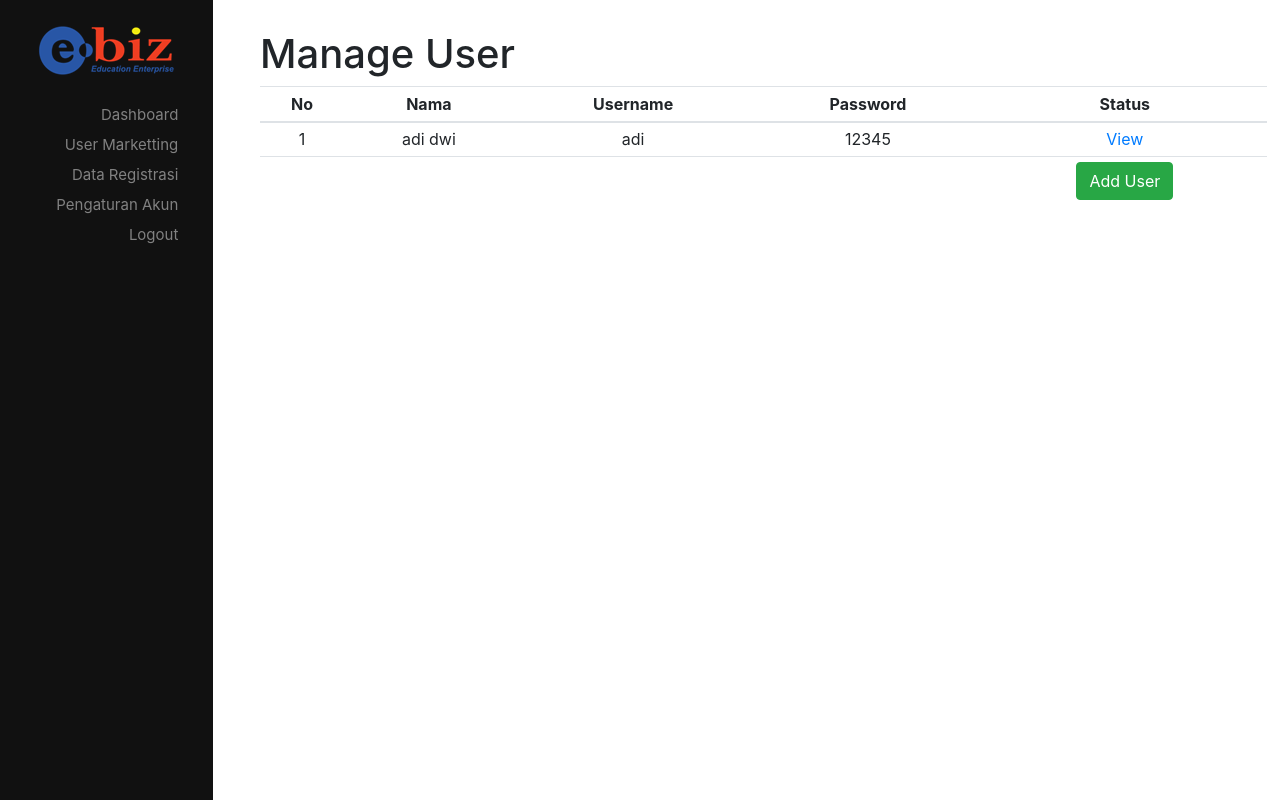
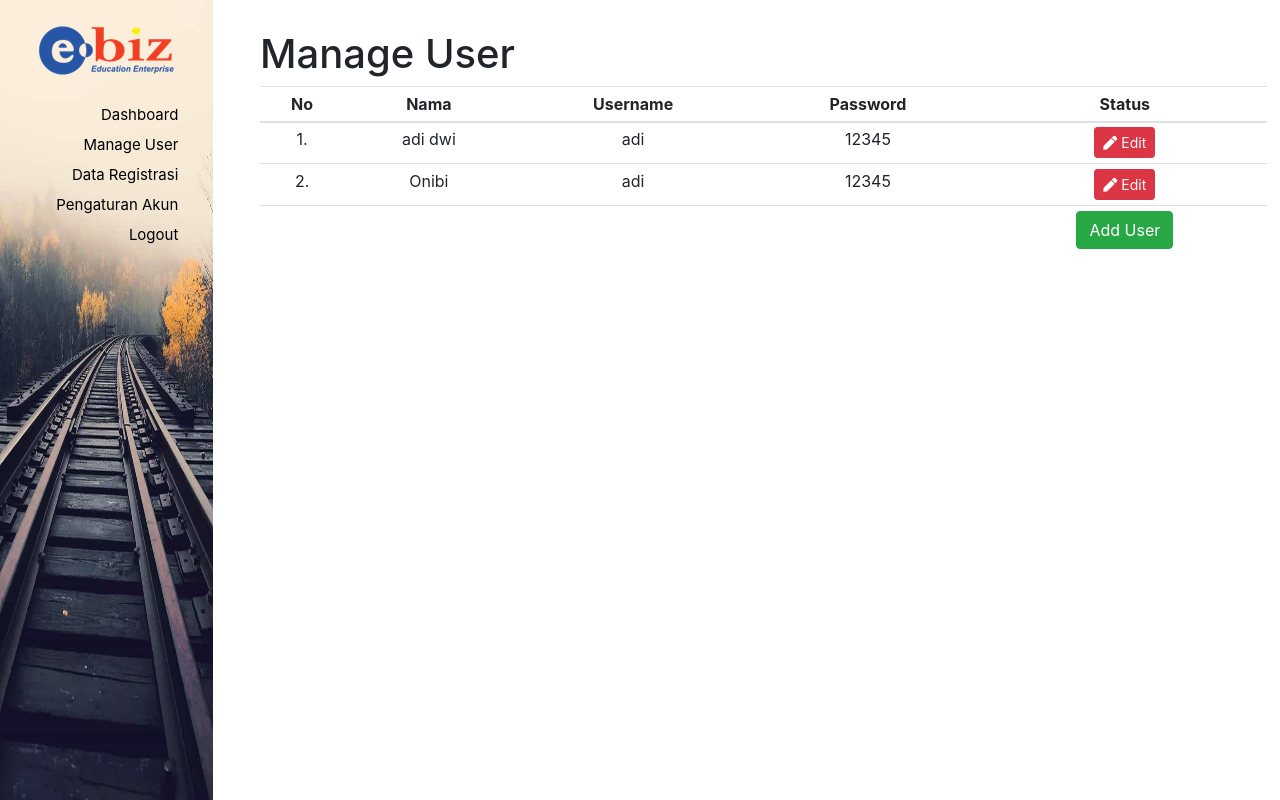
Before and after one commit to rosyidaja/pelatihanKP, a PHP site: page /user/admin/index.php?halaman=user-marketting in a window 1280 px wide. Run offline with PHP 8.4, Linux system fonts and the light colour scheme; a user stored in the database is signed in.

Commit message:
update css , tambah background img

```diff
--- a/assets/css/register.css
+++ b/assets/css/register.css
@@ -3,9 +3,10 @@
     width: 230px;
     position: fixed;
     z-index: 1;
-    top: 0;
-    left: 0;
-    background-color: #111;
+    background-image: url("../image/bg2.jpg");
+    background-origin: initial;
+    background-size: 100% 100%;
+    background-repeat: no-repeat;
     overflow-x: hidden;
     padding-top: 20px;
 }
@@ -13,7 +14,7 @@
 .sidenav a {
     text-decoration: none;
     font-size: 15px;
-    color: #818181;
+    color: black;
     display: block;
     padding-right: 20px;
 }
--- a/user/admin/index.php
+++ b/user/admin/index.php
@@ -74,7 +74,7 @@ if ($_SESSION['status']!="admin") {
 			<div class="list-side">
 			<ul class="nav nav-pills nav-stacked text-right" style="display:block;">
 				<li class="active"><a href="index.php">Dashboard</a></li>
-				<li><a href="?halaman=user-marketting">User Marketting</a></li>
+				<li><a href="?halaman=user-marketting">Manage User</a></li>
 				<li><a href="?halaman=course-info">Data Registrasi</a></li>
 				<li><a href="?halaman=akun-info">Pengaturan Akun</a></li>
 				<li><a href="?halaman=logout">Logout</a></li>
--- a/user/admin/user-marketting.php
+++ b/user/admin/user-marketting.php
@@ -13,11 +13,21 @@
   </thead>
 
   <tbody>
-    <td>1</td>
+    <tr>
+    <td>1.</td>
     <td>adi dwi</td>
     <td>adi</td>
     <td>12345</td>
-    <td><a href="#">View</a></td>
+    <td><button type="button" class="edit btn btn-danger btn-sm" data-toggle="modal" data-target="#mEdit"><i class="fa fa-pen"></i> Edit</button></td>
+    </tr>
+
+    <tr>
+    <td>2.</td>
+    <td>Onibi</td>
+    <td>adi</td>
+    <td>12345</td>
+    <td><button type="button" class="edit btn btn-danger btn-sm" data-toggle="modal" data-target="#mEdit"><i class="fa fa-pen"></i> Edit</button></td>
+    </tr>
 
     <tr>
       <th></th>
@@ -26,8 +36,7 @@
       <th></th>
       <th class="add-user">
       <a class="btn icon-btn btn-success" href="#"><span class="glyphicon btn-glyphicon glyphicon-plus img-circle text-success"></span>Add User</a>
-
-    </th>
+      </th>
     </tr>
   </tbody>
 
--- a/user/marketing/index.php
+++ b/user/marketing/index.php
@@ -65,12 +65,14 @@ if ($_SESSION['status']!="marketing") {
 			<div class="text-center">
 				<img class="img-fluid" src="../../assets/image/logo.png" alt="Ebiz Infotama">
 			</div>
-			<ul class="nav nav-pills nav-stacked" style="display:block;">
+			<div class="list-side">
+			<ul class="nav nav-pills nav-stacked text-right" style="display:block;">
 				<li><a href="index.php">Dashboard</a></li>
 				<li><a href="?halaman=course-info">Data Registrasi</a></li>
 				<li><a href="?halaman=akun-info">Pengaturan Akun</a></li>
 				<li><a href="?halaman=logout">Logout</a></li>
 			</ul>
+			</div>
 		</div>
 
 		<div class="main col-sm-10">
```
Also changed, not shown: assets/image/bg2.jpg (added).
